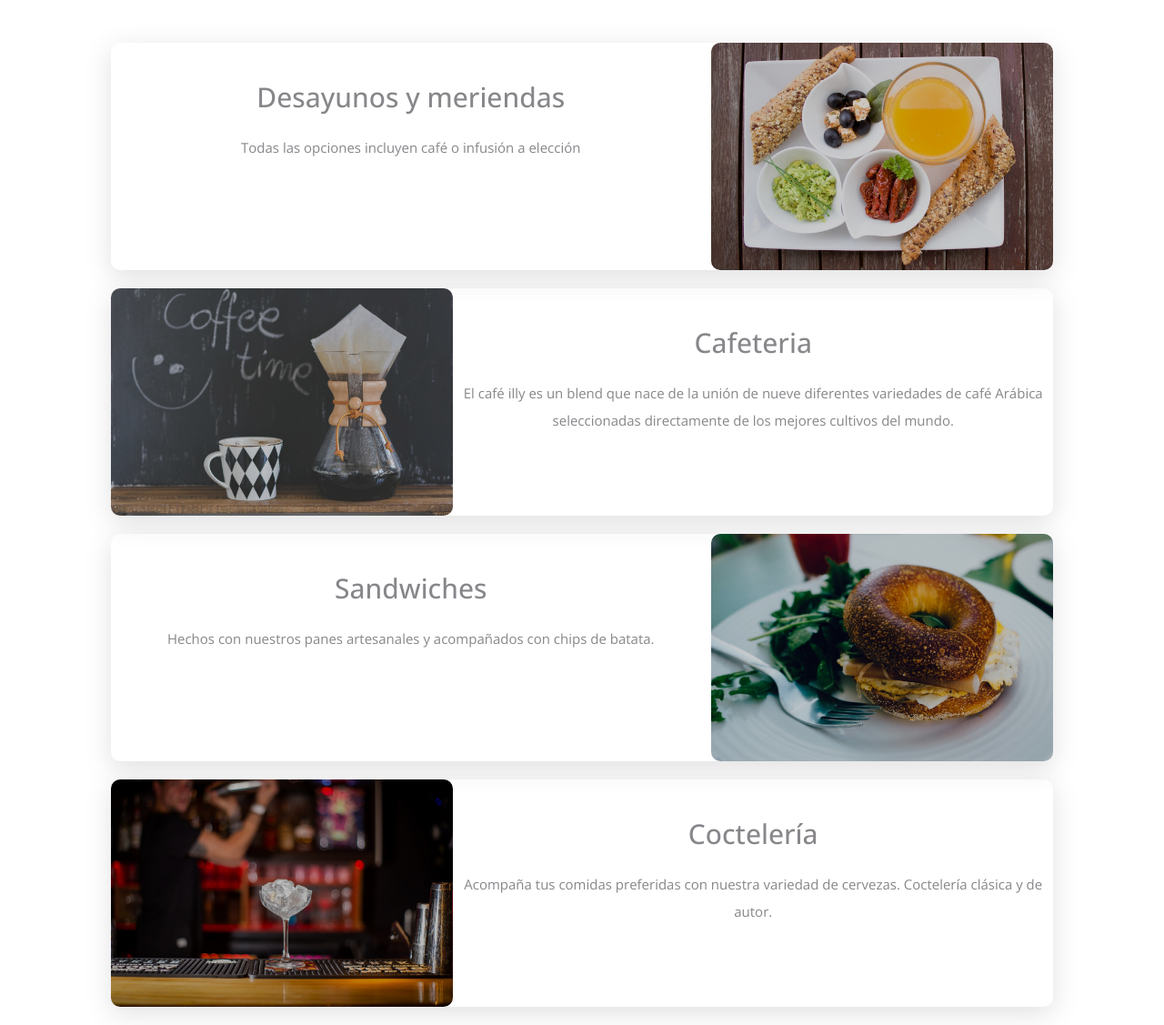
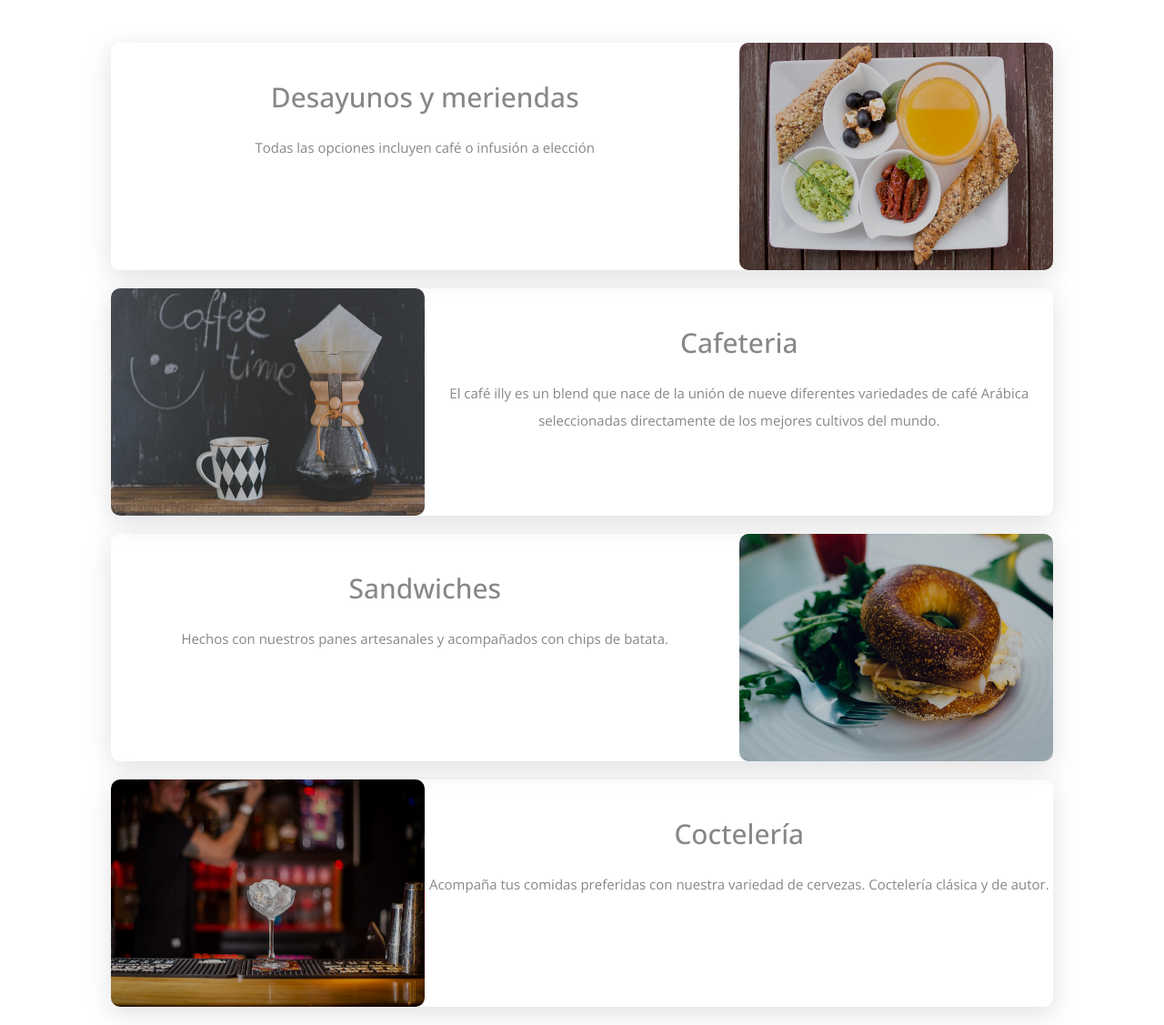
Before and after one commit to DiegoAPaez/MMBakery, a plain HTML site: page index.html in a window 1280 px wide. Shown: the part 773-1900 px from the top of the page at 91% size. Drawn offline with nearby package versions, Linux system fonts and the light colour scheme; a web font is replaced by a local one.

Commit message:
Update styles.css

```diff
--- a/css/styles.css
+++ b/css/styles.css
@@ -182,7 +182,7 @@ nav a:hover {
 .img_cafe,
 .img_sandwich,
 .img_coctel {
-    height: 25rem;
+    width: 100%;
     border-radius: 1rem;
     margin: 1rem auto;
 
@@ -225,6 +225,7 @@ nav a:hover {
     }
     .img_dym {
         grid-row: 1/2;
+        height: 25rem;
         margin: 0;
     }
     .titulo_cafe,
@@ -238,6 +239,7 @@ nav a:hover {
     .img_cafe {
         grid-row: 1/2;
         margin: 0;
+        height: 25rem;
     }
     .titulo_sandwich,
     .texto_sandwich {
@@ -250,6 +252,7 @@ nav a:hover {
     .img_sandwich {
         grid-row: 1/2;
         margin: 0;
+        height: 25rem;
     }
     .titulo_coctel,
     .texto_coctel {
@@ -262,6 +265,7 @@ nav a:hover {
     .img_coctel {
         grid-row: 1/2;
         margin: 0;
+        height: 25rem;
     }
 }
 
```
